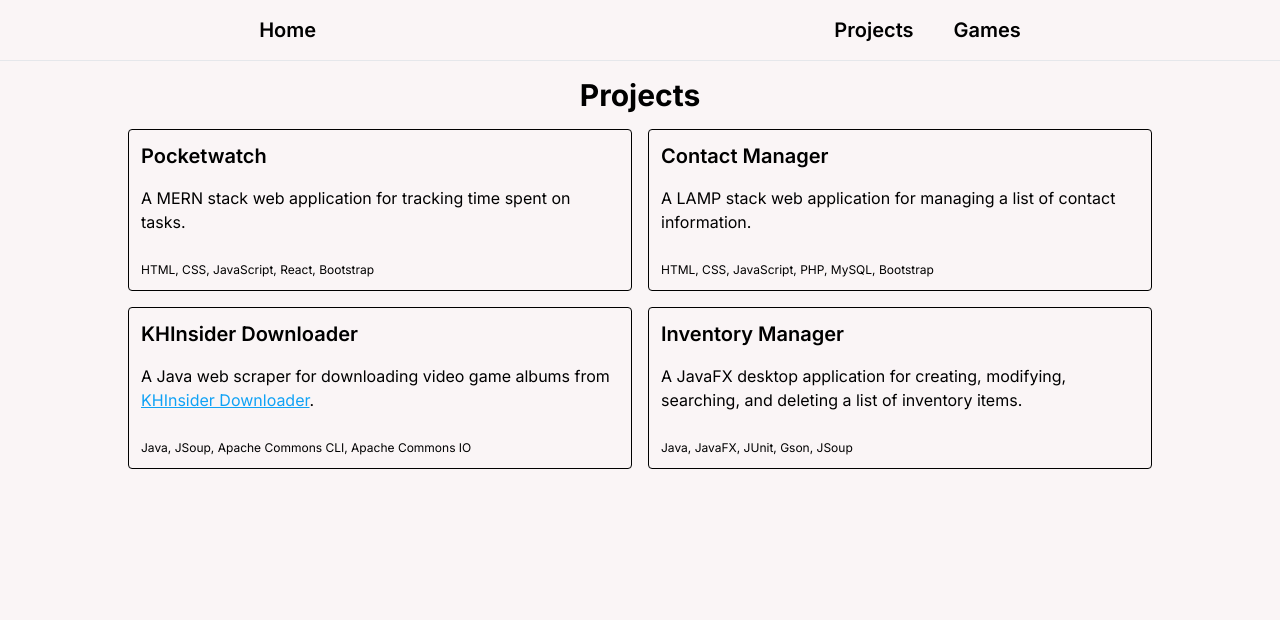
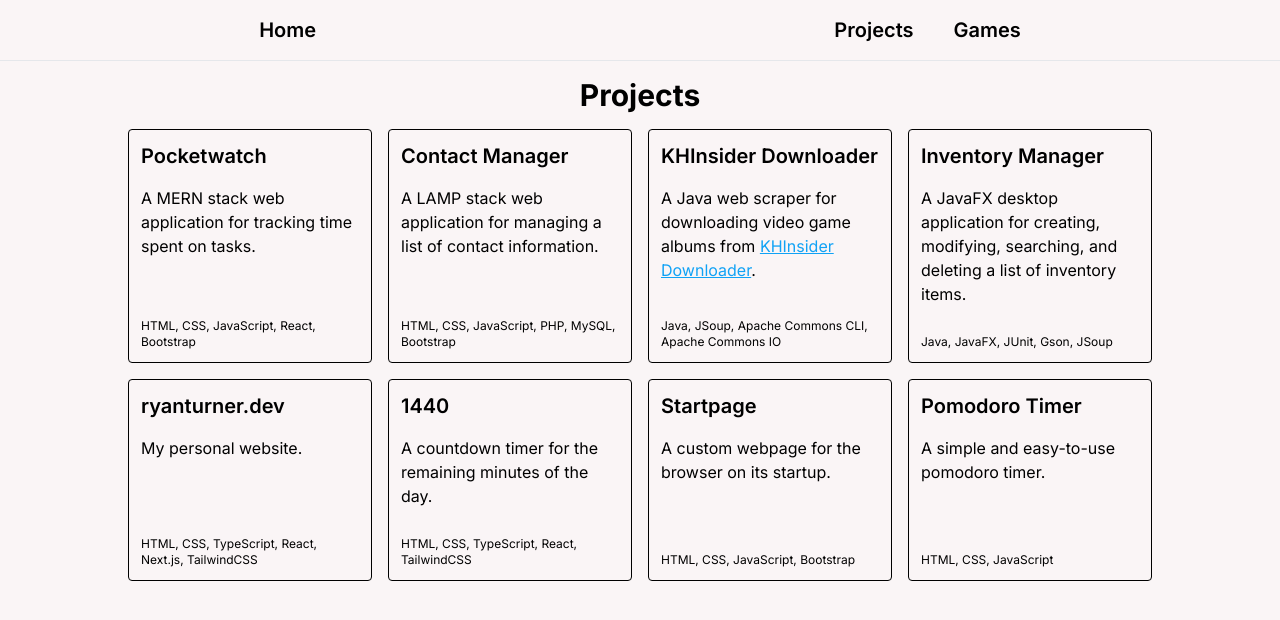
Before and after one commit to RyanTurner02/ryanturner.dev, a Next.js app: page /projects in a window 1280 px wide. Shown: the top 620 px of the page. Built offline with nearby package versions, Linux system fonts and the light colour scheme.

Commit message:
Add more projects and add more columns for larger screens

```diff
--- a/src/app/projects/page.tsx
+++ b/src/app/projects/page.tsx
@@ -10,7 +10,7 @@ export default function Projects() {
       <main className="flex justify-center mb-10">
         <article className="w-11/12 sm:w-4/5 md:2/3">
           <h1 className="text-3xl font-bold text-center mb-4">Projects</h1>
-          <div className="grid grid-cols-1 md:grid-cols-2 gap-4">
+          <div className="grid grid-cols-1 md:grid-cols-2 lg:grid-cols-4 gap-4">
             <Card
               cardTitle="Pocketwatch"
               cardDescription="A MERN stack web application for tracking time spent on tasks."
@@ -35,6 +35,26 @@ export default function Projects() {
               cardDescription="A JavaFX desktop application for creating, modifying, searching, and deleting a list of inventory items."
               cardTechnologies="Java, JavaFX, JUnit, Gson, JSoup"
             />
+            <Card
+              cardTitle="ryanturner.dev"
+              cardDescription="My personal website."
+              cardTechnologies="HTML, CSS, TypeScript, React, Next.js, TailwindCSS"
+            />
+            <Card
+              cardTitle="1440"
+              cardDescription="A countdown timer for the remaining minutes of the day."
+              cardTechnologies="HTML, CSS, TypeScript, React, TailwindCSS"
+            />
+            <Card
+              cardTitle="Startpage"
+              cardDescription="A custom webpage for the browser on its startup."
+              cardTechnologies="HTML, CSS, JavaScript, Bootstrap"
+            />
+            <Card
+              cardTitle="Pomodoro Timer"
+              cardDescription="A simple and easy-to-use pomodoro timer."
+              cardTechnologies="HTML, CSS, JavaScript"
+            />
           </div>
         </article>
       </main>
```
